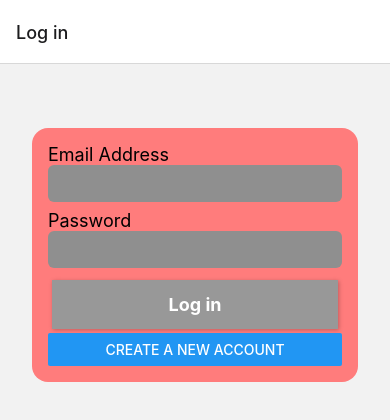
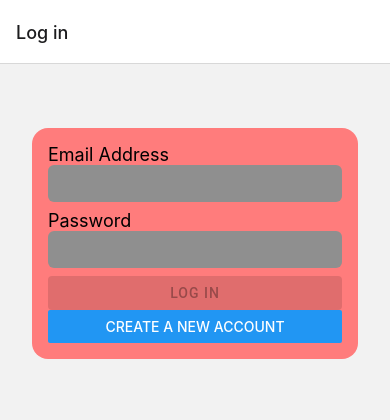
Before and after one commit to Craftless/re-project, a React Native app: screen /Default in a window 390 px wide. Shown: the top 420 px of the page. Built offline with nearby package versions, Linux system fonts and the light colour scheme; no server answers.

Commit message:
Added react-native-paper

```diff
--- a/App.tsx
+++ b/App.tsx
@@ -12,13 +12,17 @@ import AuthStack from "./screens/AuthStack";
 import AppLoading from "expo-app-loading";
 import { auth } from "./firebase/config";
 
+import { Provider as PaperProvider } from "react-native-paper";
+
 export default function App() {
   return (
     <>
       <StatusBar style="auto" />
       <Provider store={store}>
         <AuthContextProvider>
-          <Root />
+          <PaperProvider>
+            <Root />
+          </PaperProvider>
         </AuthContextProvider>
       </Provider>
     </>
--- a/babel.config.js
+++ b/babel.config.js
@@ -2,5 +2,10 @@ module.exports = function(api) {
   api.cache(true);
   return {
     presets: ['babel-preset-expo'],
+    env: {
+      production: {
+        plugins: ['react-native-paper/babel'],
+      },
+    },
   };
 };
--- a/components/auth/AuthContent.tsx
+++ b/components/auth/AuthContent.tsx
@@ -1,7 +1,7 @@
 import { useNavigation } from "@react-navigation/native";
 import { NativeStackNavigationProp } from "@react-navigation/native-stack";
 import { StyleSheet, View, Button } from "react-native";
-import { RootStackParamList } from "../../App";
+import { RootStackParamList } from "../../screens/AuthStack";
 import Colours from "../../constants/Colours";
 import AuthForm from "./AuthForm";
 
--- a/components/auth/AuthForm.tsx
+++ b/components/auth/AuthForm.tsx
@@ -2,7 +2,6 @@ import { useContext, useState } from "react";
 import {
   ActivityIndicator,
   Alert,
-  Button,
   Text,
   TextInput,
   TouchableOpacity,
@@ -14,6 +13,7 @@ import { createUser, logIn } from "../../util/auth";
 import Input from "../ui/Input";
 import LoadingOverlay from "../ui/LoadingOverlay";
 import RegularButton from "../ui/RegularButton";
+import { Snackbar } from "react-native-paper";
 
 function AuthForm({ isLogin = false }: { isLogin?: boolean }) {
   const authCtx = useContext(AuthContext);
@@ -79,7 +79,7 @@ function AuthForm({ isLogin = false }: { isLogin?: boolean }) {
   }
 
   return waitingForResponse ? (
-    <LoadingOverlay message="Loading" />
+    <LoadingOverlay message={isLogin ? "Logging in..." : "Creating a new user..."} />
   ) : (
     <View>
       <Input
@@ -132,6 +132,7 @@ function AuthForm({ isLogin = false }: { isLogin?: boolean }) {
       >
         {isLogin ? "Log in" : "Sign up"}
       </RegularButton>
+      <Snackbar>{}</Snackbar>
     </View>
   );
 }
--- a/components/ui/RegularButton.tsx
+++ b/components/ui/RegularButton.tsx
@@ -7,72 +7,66 @@ import {
   Platform,
   StyleProp,
   ViewStyle,
+  ButtonProps,
+  ViewProps,
 } from "react-native";
+import { Button } from "react-native-paper";
 import Colours from "../../constants/Colours";
 import AppText from "./AppText";
 
 const platform = Platform.OS;
 
-function RegularButton({
-  children,
-  onPress,
-  disabled = false,
-  containerStyle,
-  rootContainerStyle,
-}: {
-  children: React.ReactNode;
-  onPress: (event: GestureResponderEvent) => void;
-  disabled?: boolean;
-  containerStyle?: StyleProp<ViewStyle>;
-  rootContainerStyle?: StyleProp<ViewStyle>;
-}) {
+function RegularButton(props: any) {
+
   return (
-    <View style={[styles.rootContainer, rootContainerStyle]}>
-      <Pressable
-        style={({ pressed }) => {
-          let btnStyles: StyleProp<ViewStyle>[] = [styles.button];
-          if (pressed && platform !== "android" && !disabled)
-            btnStyles.push(styles.buttonPressed);
-          if (disabled) btnStyles.push(styles.buttonDisabled);
-          return [btnStyles, containerStyle];
-        }}
-        onPress={onPress}
-        android_ripple={{ color: "#330080" }}
-      >
-        <View>
-          <AppText style={styles.buttonText}>{children}</AppText>
-        </View>
-      </Pressable>
-    </View>
+    <Button mode="contained" {...props} />
+
+    // <View style={[styles.rootContainer, rootContainerStyle]}>
+    //   <Pressable
+    //     style={({ pressed }) => {
+    //       let btnStyles: StyleProp<ViewStyle>[] = [styles.button];
+    //       if (pressed && platform !== "android" && !disabled)
+    //         btnStyles.push(styles.buttonPressed);
+    //       if (disabled) btnStyles.push(styles.buttonDisabled);
+    //       return [btnStyles, containerStyle];
+    //     }}
+    //     onPress={onPress}
+    //     android_ripple={{ color: "#330080" }}
+    //   >
+    //     <View>
+    //       <AppText style={styles.buttonText}>{children}</AppText>
+    //     </View>
+    //   </Pressable>
+    // </View>
   );
 }
 
 export default RegularButton;
 
-const styles = StyleSheet.create({
-  rootContainer: {
-    margin: 4,
-  },
-  button: {
-    backgroundColor: Colours.error800,
-    elevation: 4,
-    shadowColor: "#000000",
-    shadowOffset: { width: 1, height: 1 },
-    shadowOpacity: 0.25,
-    shadowRadius: 4,
-    paddingHorizontal: 16,
-    paddingVertical: 14,
-    alignItems: "center",
-  },
-  buttonPressed: {
-    opacity: 0.7,
-  },
-  buttonDisabled: {
-    backgroundColor: "#989898",
-  },
-  buttonText: {
-    color: "white",
-    fontSize: 18,
-    fontWeight: "bold",
-  },
-});
+// const styles = StyleSheet.create({
+//   rootContainer: {
+//     margin: 4,
+//   },
+//   button: {
+//     backgroundColor: Colours.error800,
+//     elevation: 4,
+//     shadowColor: "#000000",
+//     shadowOffset: { width: 1, height: 1 },
+//     shadowOpacity: 0.25,
+//     shadowRadius: 4,
+//     paddingHorizontal: 16,
+//     paddingVertical: 14,
+//     alignItems: "center",
+//   },
+//   buttonPressed: {
+//     opacity: 0.7,
+//   },
+//   buttonDisabled: {
+//     backgroundColor: "#989898",
+//   },
+//   buttonText: {
+//     color: "white",
+//     fontSize: 18,
+//     fontWeight: "bold",
+//   },
+// });
--- a/hooks/use-input.ts
+++ b/hooks/use-input.ts
@@ -1,7 +1,7 @@
 import React, { useState } from "react";
 import { NativeSyntheticEvent, TextInputFocusEventData } from "react-native";
 
-function useInput(validationFunc: (value: string) => boolean) {
+function useInput(validationFunc: (value: string) => boolean, invalidMessage: string) {
   const [enteredValue, setEnteredValue] = useState("");
   const [isTouched, setIsTouched] = useState(false);
 
--- a/package.json
+++ b/package.json
@@ -29,6 +29,7 @@
     "react": "17.0.1",
     "react-dom": "17.0.1",
     "react-native": "0.64.3",
+    "react-native-paper": "^4.12.1",
     "react-native-progress": "^5.0.0",
     "react-native-safe-area-context": "3.3.2",
     "react-native-screens": "~3.10.1",
--- a/screens/DefaultSettingsScreen.tsx
+++ b/screens/DefaultSettingsScreen.tsx
@@ -10,6 +10,7 @@ import { auth } from "../firebase/config";
 import { AuthContext } from "../store/auth-context";
 import { ProfilePicture } from "../util/auth";
 import { SettingsStackParamList } from "./SettingsStack";
+import { Button } from "react-native-paper";
 // import CachedImage from "expo-cached-image";
 // import { CachedProfilePicture } from "../util/auth";
 
@@ -45,21 +46,26 @@ function DefaultSettingsScreen({
         <View style={styles.pfpContainer}>{pfpImage}</View>
         <View style={styles.displayInformationContainer}>
           <AppText style={styles.profileDisplayNameText}>
-            {authCtx.user ? authCtx.user.displayName || "No display name set" : "Error"}
+            {authCtx.user
+              ? authCtx.user.displayName || "No display name set"
+              : "Error"}
           </AppText>
           <AppText style={styles.profileEmailAddressText}>
             {authCtx.user ? authCtx.user.email : "Error"}
           </AppText>
         </View>
       </HeavyCard>
-
-      <RegularButton
-        onPress={() => {
-          auth.signOut();
-        }}
-      >
-        Logout
-      </RegularButton>
+      <View style={{alignItems: "center"}}>
+        <Button
+          mode="outlined"
+          icon="logout"
+          onPress={() => {
+            auth.signOut();
+          }}
+        >
+          Logout
+        </Button>
+      </View>
     </ScrollView>
   );
 }
```
Also changed, not shown: classes/Badge.ts (added, +12 -0 lines), classes/Achievement.ts (added), 1 other file (tests, documents, lock files or other folders).
